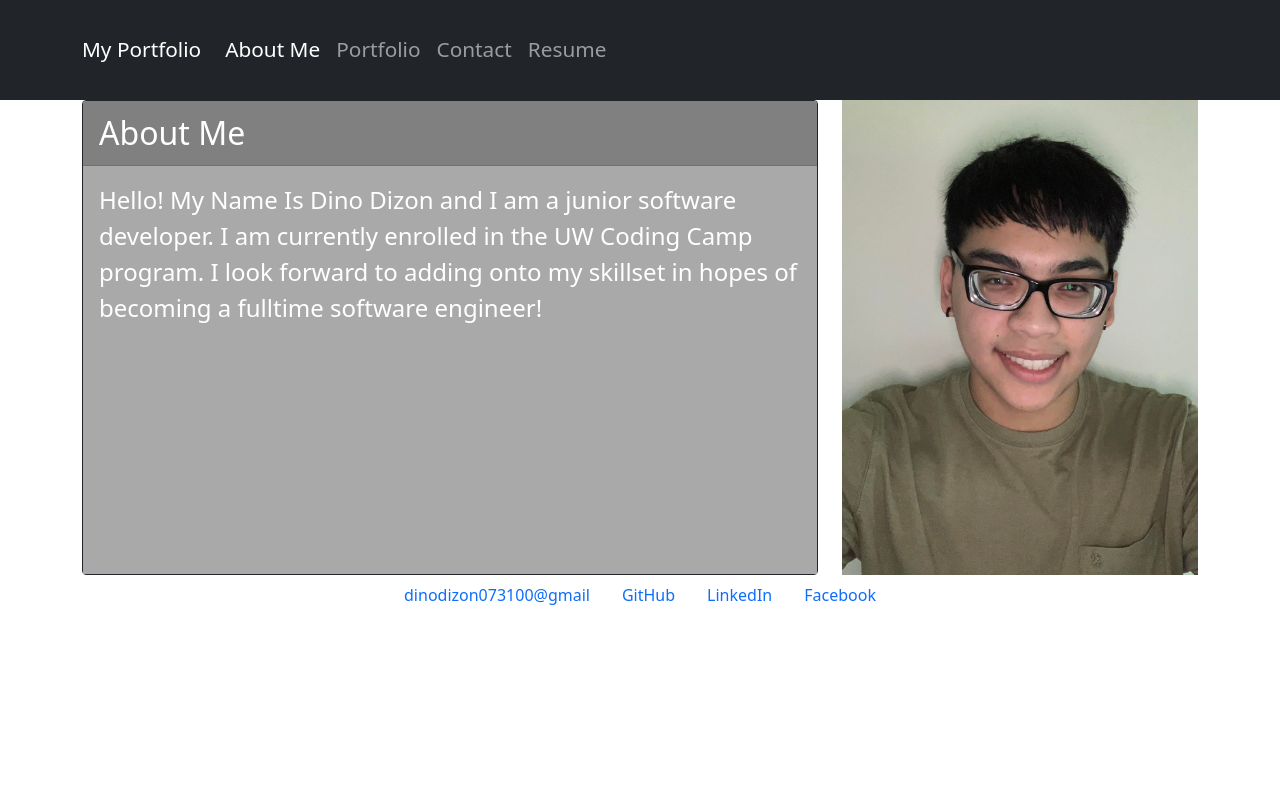
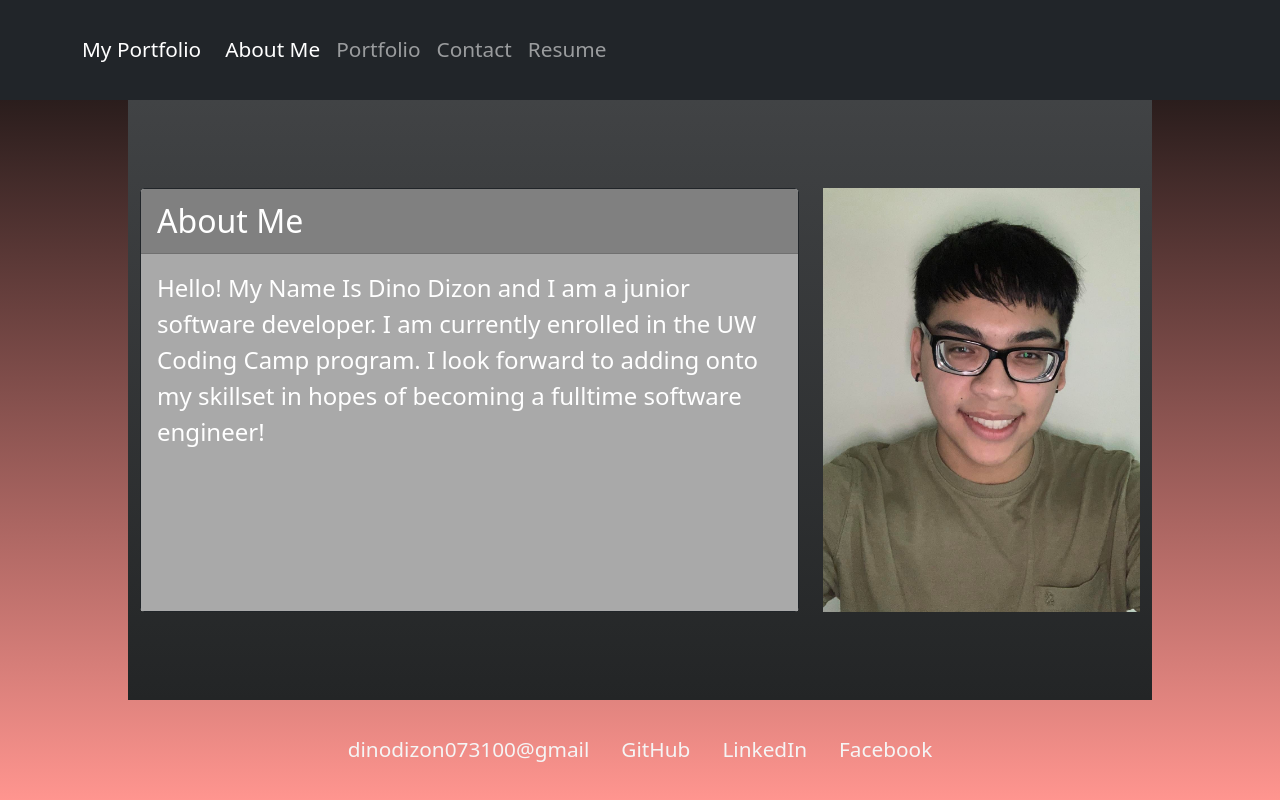
Before and after one commit to Pillifino/h20_reactPortfolio, a React (Create React App) app: page / in a window 1280 px wide. Built offline with nearby package versions, Linux system fonts and the light colour scheme.

Commit message:
Fixed up the styling a bit more

```diff
--- a/src/Styles/Footer.css
+++ b/src/Styles/Footer.css
@@ -1,7 +1,15 @@
-.navbar {
+footer {
     height: 100px;
+    position: fixed;
+    bottom: 0;
+    display: flex;
+    justify-content: center;
+    align-items: center;
+    width: 100%;
+
   }
 
-  .navbar a {
+  footer a {
     font-size: 1.3rem;
+    color: whitesmoke !important;
   }
--- a/src/Styles/Main.css
+++ b/src/Styles/Main.css
@@ -4,7 +4,7 @@ body {
     background: -webkit-linear-gradient(to bottom, #0c0c0c, #fd746c);
     background: linear-gradient(to bottom, #0c0c0c, #ff958f);
     font-family: monospace;
-    height: 1000px;
+    height: 100vh;
 }
 
 header {
@@ -17,7 +17,7 @@ main {
     justify-content: space-evenly;
     align-items: center;
     max-width: 80%;
-    height: 90%;
+    height: calc(100vh - 200px);
     /* height: 1100px; */
     margin: 0 auto;
     padding: 0;
@@ -25,7 +25,7 @@ main {
     background: #232526;  /* fallback for old browsers */
     background: -webkit-linear-gradient(to bottom, #414345, #232526);
     background: linear-gradient(to bottom, #414345, #232526);
-    border-left: 1px solid #fff;
-    border-right: 1px solid #fff;
-    color: whitesmoke;
+    /* border-left: 1px solid #fff;
+    border-right: 1px solid #fff; */
+    /* color: whitesmoke; */
 }
--- a/src/components/Footer.js
+++ b/src/components/Footer.js
@@ -5,18 +5,36 @@ function Footer() {
     <>
       <Nav className="justify-content-center" activeKey="/home">
         <Nav.Item>
-          <Nav.Link href="/mailto:dinodizon073100@gmail.com">
+          <Nav.Link href="/mailto:dinodizon073100@gmail.com" target={"_blank"}>
             dinodizon073100@gmail
           </Nav.Link>
         </Nav.Item>
         <Nav.Item>
-          <Nav.Link href="https://github.com/Pillifino" eventKey="link-1">GitHub</Nav.Link>
+          <Nav.Link
+            href="https://github.com/Pillifino"
+            target={"_blank"}
+            eventKey="link-1"
+          >
+            GitHub
+          </Nav.Link>
         </Nav.Item>
         <Nav.Item>
-          <Nav.Link href="https://www.linkedin.com/in/bernarddinodizon?lipi=urn%3Ali%3Apage%3Ad_flagship3_profile_view_base_contact_details%3BKwE%2FoLloTbe8bsYKy8WLFQ%3D%3D" eventKey="link-2">LinkedIn</Nav.Link>
+          <Nav.Link
+            href="https://www.linkedin.com/in/bernarddinodizon?lipi=urn%3Ali%3Apage%3Ad_flagship3_profile_view_base_contact_details%3BKwE%2FoLloTbe8bsYKy8WLFQ%3D%3D"
+            target={"_blank"}
+            eventKey="link-2"
+          >
+            LinkedIn
+          </Nav.Link>
         </Nav.Item>
         <Nav.Item>
-          <Nav.Link href="https://www.facebook.com/profile.php?id=100004644075736" eventKey="link-3">Facebook</Nav.Link>
+          <Nav.Link
+            href="https://www.facebook.com/profile.php?id=100004644075736"
+            target={"_blank"}
+            eventKey="link-3"
+          >
+            Facebook
+          </Nav.Link>
         </Nav.Item>
       </Nav>
     </>
--- a/src/components/PortfolioContainer.js
+++ b/src/components/PortfolioContainer.js
@@ -1,26 +1,26 @@
-import React, { useState } from 'react';
-import NavTabs from './NavTabs'
-import About from './About';
-import Portfolio from './Portfolio'
-import Contact from './Contact'
-import Resume from './Resume'
-import Footer from './Footer'
+import React, { useState } from "react";
+import NavTabs from "./NavTabs";
+import About from "./About";
+import Portfolio from "./Portfolio";
+import Contact from "./Contact";
+import Resume from "./Resume";
+import Footer from "./Footer";
 
-// import '../Styles/Main.css'
-
+import '../Styles/Main.css'
+import '../Styles/Footer.css'
 
 export default function PortfolioContainer() {
-  const [currentPage, setCurrentPage] = useState('About');
+  const [currentPage, setCurrentPage] = useState("About");
 
   // TODO: Add a comment describing the functionality of this method
   const renderPage = () => {
-    if (currentPage === 'About') {
+    if (currentPage === "About") {
       return <About />;
     }
-    if (currentPage === 'Portfolio') {
+    if (currentPage === "Portfolio") {
       return <Portfolio />;
     }
-    if (currentPage === 'Contact') {
+    if (currentPage === "Contact") {
       return <Contact />;
     }
     return <Resume />;
@@ -29,16 +29,19 @@ export default function PortfolioContainer() {
   const handlePageChange = (page) => setCurrentPage(page);
   console.log(currentPage);
   return (
-    <body>
+    <>
       <header>
-      <NavTabs currentPage={currentPage} handlePageChange={handlePageChange} />
+        <NavTabs
+          currentPage={currentPage}
+          handlePageChange={handlePageChange}
+        />
       </header>
       <main>
-      {renderPage()}
+        {renderPage()}
+      </main>
       <footer>
-      <Footer/>
-      </footer>
-    </main>
-    </body>
+          <Footer />
+        </footer>
+    </>
   );
 }
```
Also changed, not shown: src/Styles/Resume.css (added).
